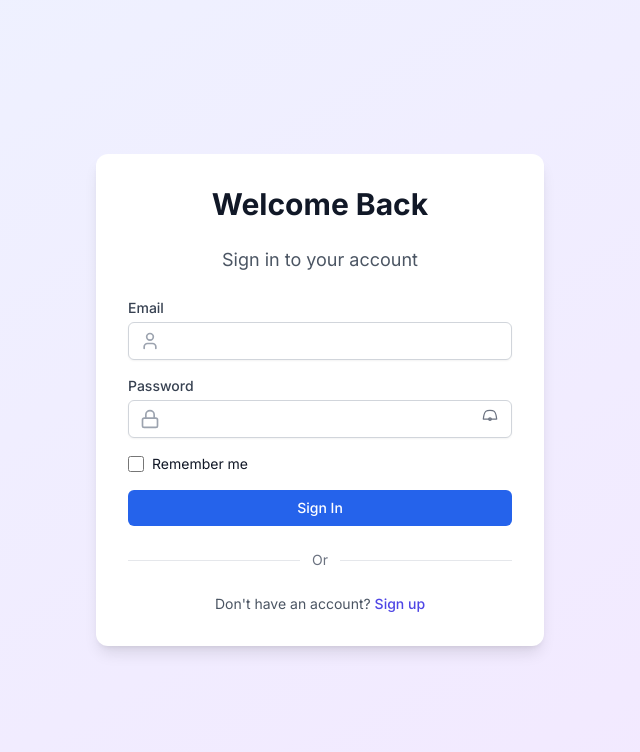
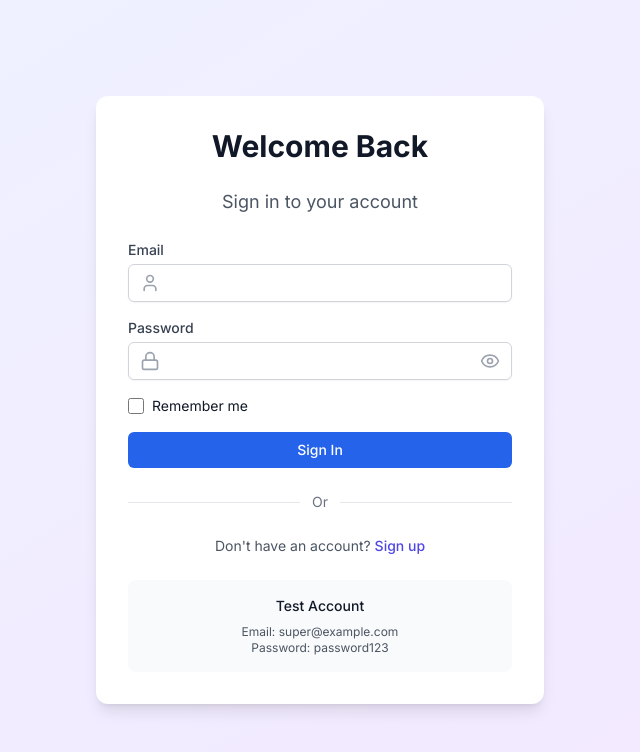
Before and after one commit to Srinivasgolla15/Admin2, a React (Vite) app: page /login in a window 1280 px wide. Shown: the top 752 px of the page, without its empty margins (320-960 px from the left). Built offline with nearby package versions, Linux system fonts and the light colour scheme; no server answers.

Commit message:
test details

```diff
--- a/pages/auth/LoginPage.tsx
+++ b/pages/auth/LoginPage.tsx
@@ -14,7 +14,7 @@ import { z } from 'zod';
 // UI Components
 import { Timestamp } from 'firebase/firestore';
 import Button from '../../components/ui/Button';
-import { Lock, User } from 'lucide-react'; // Lucide icons
+import { Lock, User, Eye, EyeOff } from 'lucide-react'; // Lucide icons
 // Removed GoogleIcon import as per previous request
 
 // Define the validation schema for the login form
@@ -198,48 +198,12 @@ const LoginPage: React.FC = () => {
               <button
                 type="button"
                 onClick={() => setPasswordVisible(!passwordVisible)}
-                className="absolute inset-y-0 right-0 flex items-center pr-3 text-sm leading-5 text-gray-500 dark:text-gray-400 hover:text-gray-700 dark:hover:text-gray-200 transition-colors"
+                className="absolute inset-y-0 right-0 flex items-center pr-3 text-gray-400 hover:text-gray-500 dark:text-gray-400 dark:hover:text-gray-300"
               >
                 {passwordVisible ? (
-                  <svg
-                    xmlns="http://www.w3.org/2000/svg"
-                    fill="none"
-                    viewBox="0 0 24 24"
-                    strokeWidth={1.5}
-                    stroke="currentColor"
-                    className="w-5 h-5"
-                  >
-                    <path
-                      strokeLinecap="round"
-                      strokeLinejoin="round"
-                      d="M2.036 12.322a1.012 1.012 0 010-.639C3.423 7.51 7.36 4.5 12 4.5c4.638 0 8.573 3.007 9.963 7.178.07.207.07.431 0 .639C20.577 16.49 16.64 19.5 12 19.5c-4.638 0-8.573-3.007-9.963-7.178z"
-                    />
-                    <path
-                      strokeLinecap="round"
-                      strokeLinejoin="round"
-                      d="M15 12a3 3 0 11-6 0 3 3 0 016 0z"
-                    />
-                  </svg>
+                  <EyeOff className="w-5 h-5" />
                 ) : (
-                  <svg
-                    xmlns="http://www.w3.org/2000/svg"
-                    fill="none"
-                    viewBox="0 0 24 24"
-                    strokeWidth={1.5}
-                    stroke="currentColor"
-                    className="w-5 h-5"
-                  >
-                    <path
-                      strokeLinecap="round"
-                      strokeLinejoin="round"
-                      d="M3.981 12C5.06 1.705 8.082 1.5 12 1.5s6.94 0 8.019 10.5h-16.038z"
-                    />
-                    <path
-                      strokeLinecap="round"
-                      strokeLinejoin="round"
-                      d="M13.5 12a1.5 1.5 0 11-3 0 1.5 1.5 0 013 0z"
-                    />
-                  </svg>
+                  <Eye className="w-5 h-5" />
                 )}
               </button>
             </div>
@@ -288,6 +252,12 @@ const LoginPage: React.FC = () => {
             Sign up
           </a>
         </div>
+
+        <div className="mt-6 p-4 bg-gray-50 dark:bg-gray-700 rounded-lg text-center">
+          <h3 className="text-sm font-medium text-gray-900 dark:text-gray-200 mb-2">Test Account</h3>
+          <p className="text-xs text-gray-600 dark:text-gray-300">Email: super@example.com</p>
+          <p className="text-xs text-gray-600 dark:text-gray-300">Password: password123</p>
+        </div>
       </div>
     </div>
   );
```
